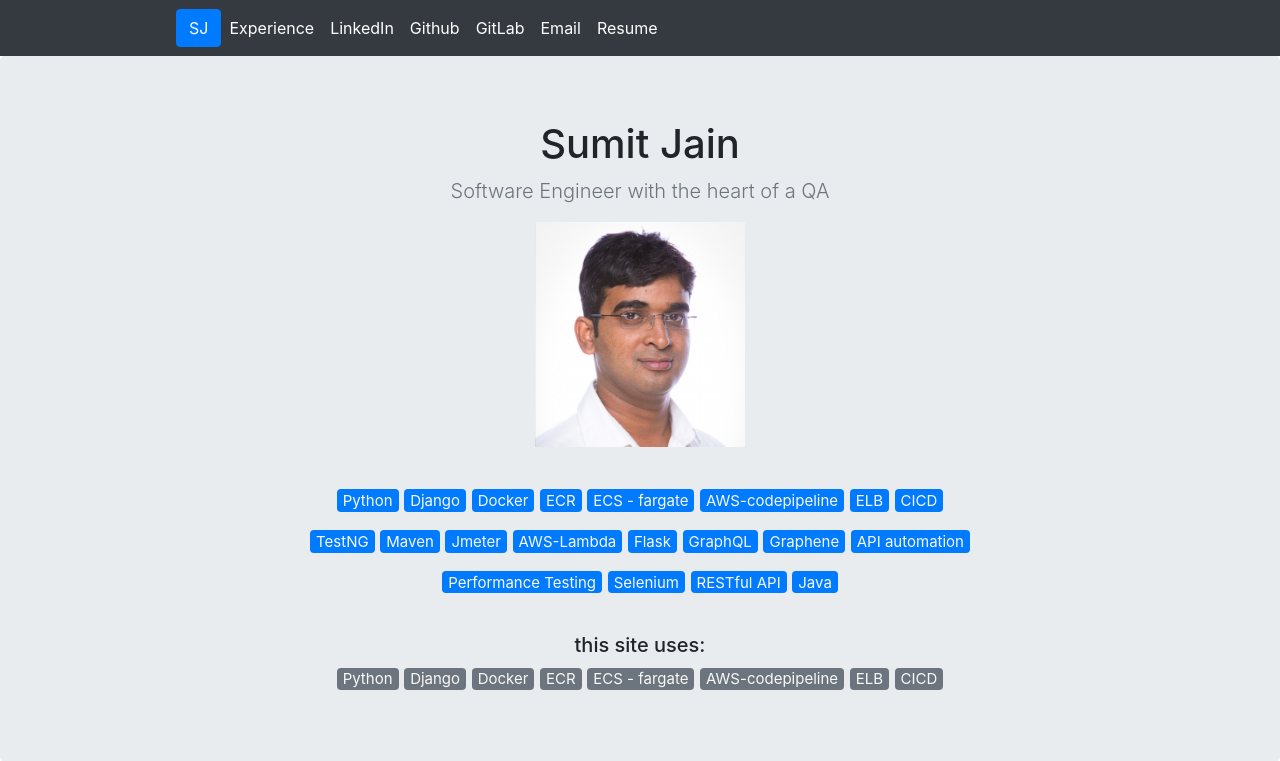
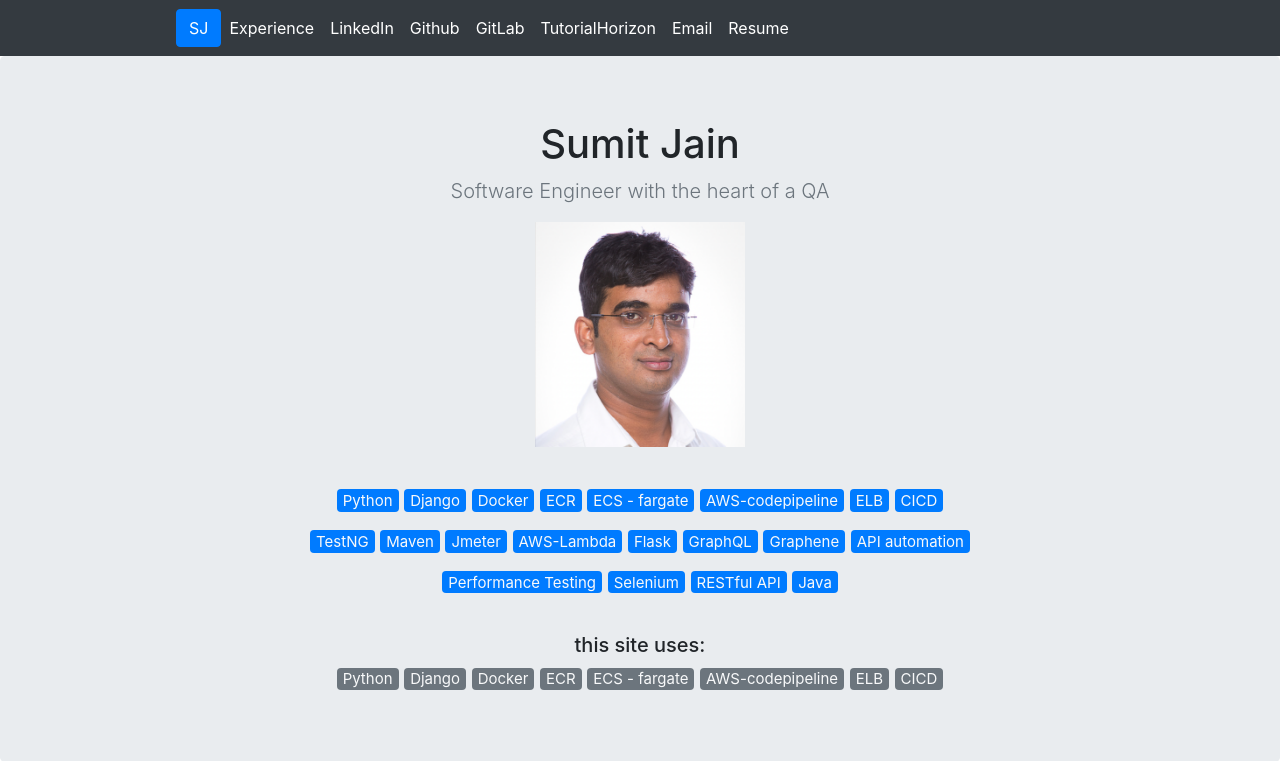
Before and after one commit to SumitJainUTD/portfolio-cicd, a Django app: page / in a window 1280 px wide. Shown: the top 761 px of the page. Run offline with Django 3.2, Linux system fonts and the light colour scheme; data comes from the database, SQL or seed files in the repository; some libraries are stand-ins or nearby versions.

Commit message:
Added TH

```diff
--- a/resume/app/templates/app/sumit.html
+++ b/resume/app/templates/app/sumit.html
@@ -36,9 +36,9 @@
               <li class="nav-item active">
                 <a class="nav-link" href="https://gitlab.com/SumitJain007" target="_blank">GitLab</a>
               </li>
-<!--              <li class="nav-item active">-->
-<!--                <a class="nav-link" href="http://algorithms.tutorialhorizon.com/" target="_blank">Blog</a>-->
-<!--              </li>-->
+              <li class="nav-item active">
+                <a class="nav-link" href="https://tutorialhorizon.com/" target="_blank">TutorialHorizon</a>
+              </li>
                 <li class="nav-item active">
                 <a class="nav-link" href="mailto:SumitJain0612@gmail.com" target="_blank">Email</a>
               </li>
```
